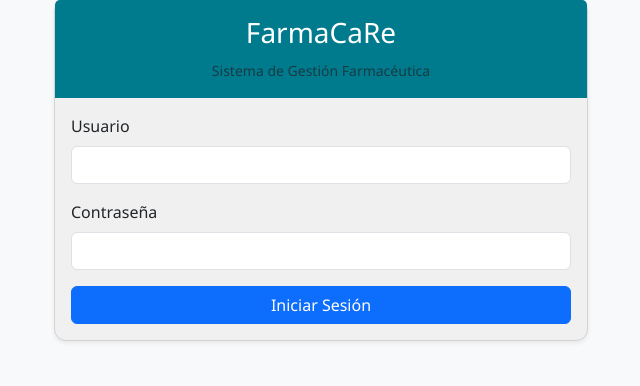
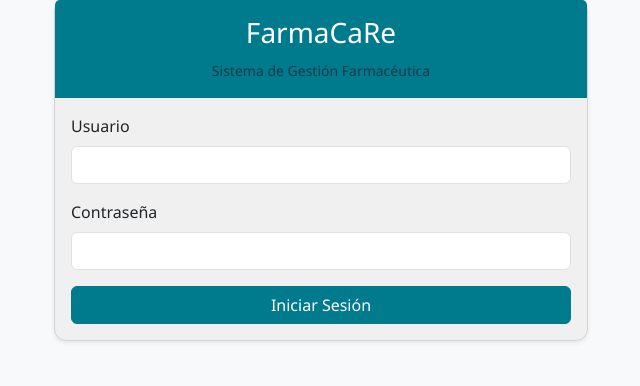
Before and after one commit to castdandc-debug/FarmaCaRe, a Flask app: page /login in a window 1280 px wide. Shown: the part 135-521 px from the top of the page, without its empty margins (319-959 px from the left). Run offline with Flask 3, Linux system fonts and the light colour scheme.

Commit message:
Corrección: cambiar botón de inicio de sesión a verde (#007B8E)

```diff
--- a/app/templates/login.html
+++ b/app/templates/login.html
@@ -21,7 +21,9 @@
                             <label for="password" class="form-label">Contraseña</label>
                             <input type="password" name="password" id="password" class="form-control" required>
                         </div>
-                        <button type="submit" class="btn btn-primary w-100">Iniciar Sesión</button>
+                        <button type="submit" class="btn w-100" style="background-color: #007B8E; border-color: #007B8E; color: white;">
+                            Iniciar Sesión
+                        </button>
                     </form>
                 </div>
             </div>
```
